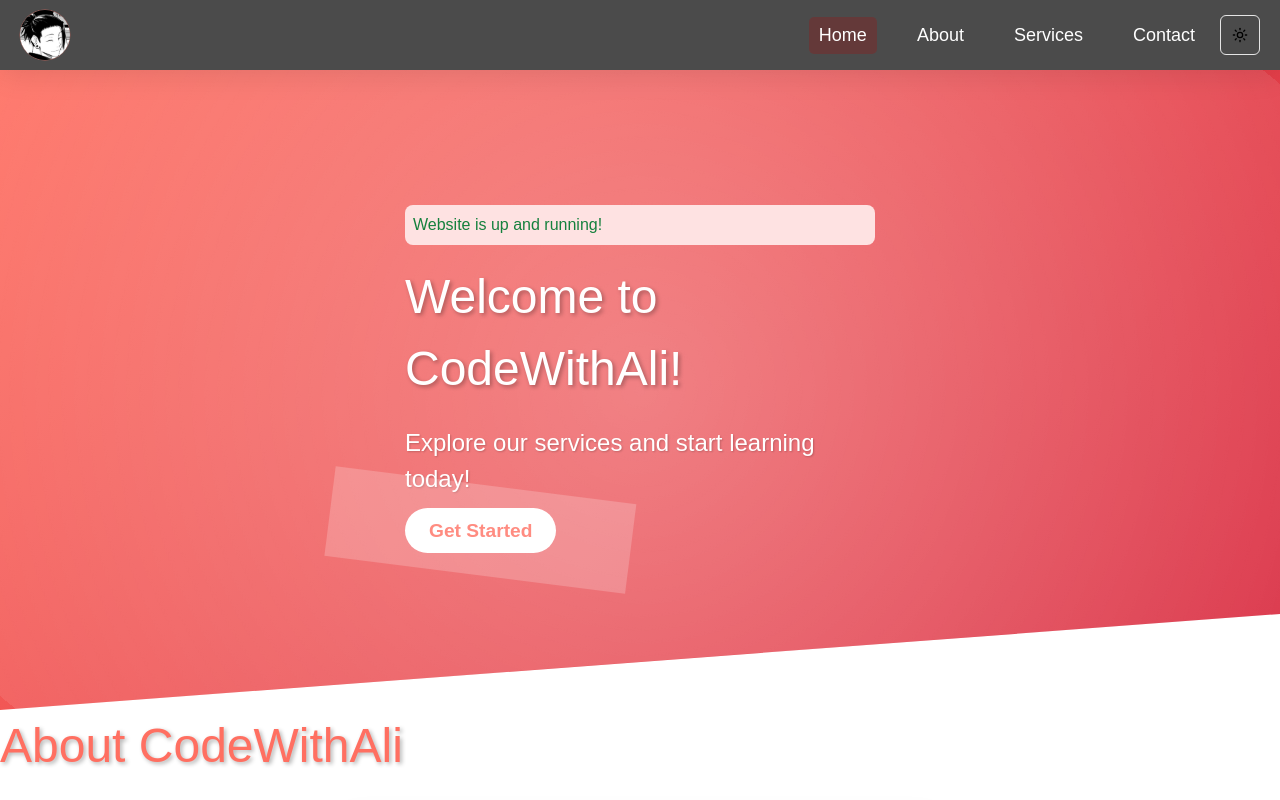
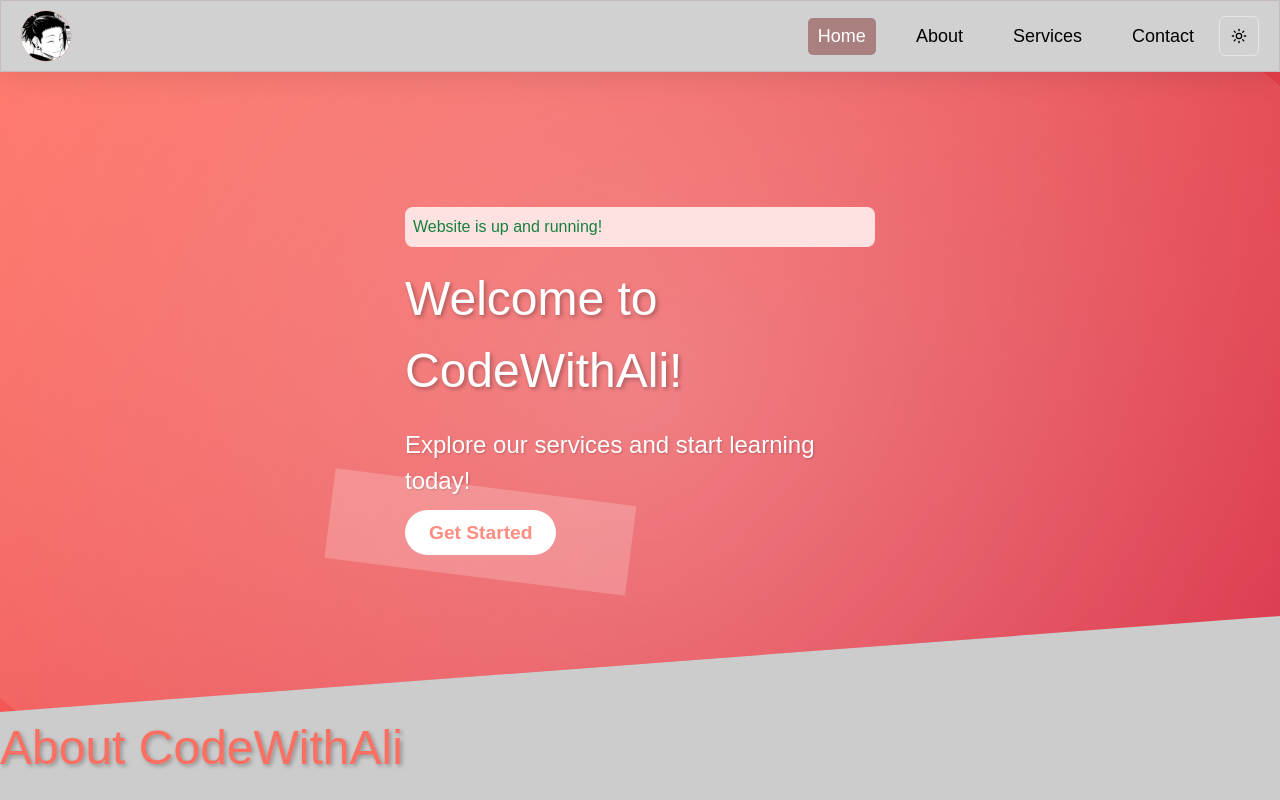
Before and after one commit to CodeWithAli-Co/CodeWithAli, a Next.js app: page / in a window 1280 px wide. Shown: the top 800 px of the page. Built offline with nearby package versions, Linux system fonts and the light colour scheme.

Commit message:
Changes in BG Color

```diff
--- a/src/app/(routes)/services/page.tsx
+++ b/src/app/(routes)/services/page.tsx
@@ -87,7 +87,7 @@ export default function Services() {
       <section style={{
         textAlign: 'center',
         padding: '3rem 0',
-        background: '#f8f9fa',
+        // background: '#f8f9fa',
         marginTop: '2rem'
       }}>
         <h2 style={{ fontSize: '2rem', marginBottom: '1.5rem' }}>Contact Us</h2>
--- a/src/app/Styles/globals.css
+++ b/src/app/Styles/globals.css
@@ -38,9 +38,8 @@
 body {
   font-family: 'Arial', sans-serif;
   margin: 0;
-  /* color: var(--text-color); */
   overflow-x: hidden;
-  background-attachment: fixed;
+  background: var(--background);
   background-size: 400% 400%;
   animation: gradientBG 15s ease infinite;
 }
@@ -63,8 +62,9 @@ body {
 }
 
 header {
-  background: rgba(31, 31, 31, 0.8);
-  backdrop-filter: blur(10px);
+  border: 1px solid rgba(196, 185, 185, 0.905);
+  border-radius: 2px;
+  background: rgba(255, 255, 255, 0.1);
   padding: 10px 20px;
   display: flex;
   justify-content: space-between;
@@ -103,12 +103,11 @@ header {
 }
 
 .nav-links a {
-  color: var(--text-color);
   margin: 0 15px;
   text-decoration: none;
   font-size: 18px;
   position: relative;
-  padding: 5px 10px; /* Add padding for the box effect */
+  padding: 5px 10px;
   transition: color 0.3s ease, transform 0.3s ease, background-color 0.3s ease;
 }
 
@@ -255,14 +254,14 @@ header {
   }
 }
 
-.courses {
+/* .courses {
   color: var(--card-foreground);
   padding: 100px 20px;
   border-radius: 30px 30px 0 0;
   position: relative;
   z-index: 2;
   box-shadow: 0 -10px 30px rgba(0, 0, 0, 0.1);
-}
+} */
 
 .reviews,
 .faqs,
@@ -270,12 +269,11 @@ header {
   color: var(--card-foreground);
   padding: 100px 20px;
   text-align: center;
-  /* background-color: rgba(31, 31, 31, 0.9); */
   margin-top: 2%;
   border-radius: 30px 30px 0 0;
   position: relative;
   z-index: 2;
-  box-shadow: 0 -10px 30px rgba(0, 0, 0, 0.1);
+  /* box-shadow: 0 -10px 30px rgba(0, 0, 0, 0.1); */
 }
 
 h2 {
@@ -306,7 +304,6 @@ h2 {
 .faq-card,
 .about-card {
   background: var(--card);
-  color: var(--card-foreground);
   padding: 30px;
   border-radius: 15px;
   box-shadow: 0 10px 30px rgba(0, 0, 0, 0.1);
@@ -362,7 +359,7 @@ h2 {
   border-radius: 30px 30px 0 0;
   position: relative;
   z-index: 2;
-  box-shadow: 0 -10px 30px rgba(0, 0, 0, 0.1);
+  /* box-shadow: 0 -10px 30px rgba(0, 0, 0, 0.1); */
 }
 
 
@@ -465,12 +462,14 @@ footer {
   align-items: center;
 }
 
+
+
 @layer base {
   :root {
-    --background: 0 0% 100%;
+    --background: hsla(0, 0%, 80%);
+    --card: hsl(215, 16%, 83%);
+    --card-foreground: hsl(0, 0%, 10%);
     --foreground: 0 0% 3.9%;
-    --card: 0 0% 100%;
-    --card-foreground: 0 0% 3.9%;
     --popover: 0 0% 100%;
     --popover-foreground: 0 0% 3.9%;
     --primary: 0 0% 9%;
@@ -494,10 +493,10 @@ footer {
     --radius: 0.5rem;
   }
   .dark {
-    --background: 0 0% 3.9%;
+    --background: hsl(0, 0%, 20%);
+    --card: hsl(0, 0%, 15%);
+    --card-foreground: hsl(0, 0%, 90%);
     --foreground: 0 0% 98%;
-    --card: 0 0% 3.9%;
-    --card-foreground: 0 0% 98%;
     --popover: 0 0% 3.9%;
     --popover-foreground: 0 0% 98%;
     --primary: 0 0% 98%;
@@ -520,17 +519,3 @@ footer {
     --chart-5: 340 75% 55%;
   }
 }
-
-@layer base {
-  :root {
-    --background: hsl(0, 0%, 100%);
-    --card: hsl(215, 16%, 83%);
-    --card-foreground: hsl(0, 0%, 10%);
-  }
-
-  .dark {
-    --background: hsl(0, 0%, 10%);
-    --card: hsl(0, 0%, 15%);
-    --card-foreground: hsl(0, 0%, 90%);
-  }
-}
--- a/src/app/page.tsx
+++ b/src/app/page.tsx
@@ -111,7 +111,7 @@ export default function Home() {
         </div>
       </section>
 
-      <section className="contact dark:bg-[rgba(31,31,31,0.9)]" id="contact">
+      <section className="contact" id="contact">
         <h2>Contact Us</h2>
         <p>Email: unfold@codewithali.com</p>
         <Link href='/contact' className="btn-submit mt-4">Send Message</Link>
--- a/src/sections/Header.tsx
+++ b/src/sections/Header.tsx
@@ -36,7 +36,7 @@ const Header = () => {
       </div>
 
       {/* Desktop Navigation */}
-      <nav className="nav-links desktop-nav">
+      <nav className="nav-links desktop-nav dark:text-slate-300">
         {links.map(({ href, label }) => (
           <Link
             key={href}
```
